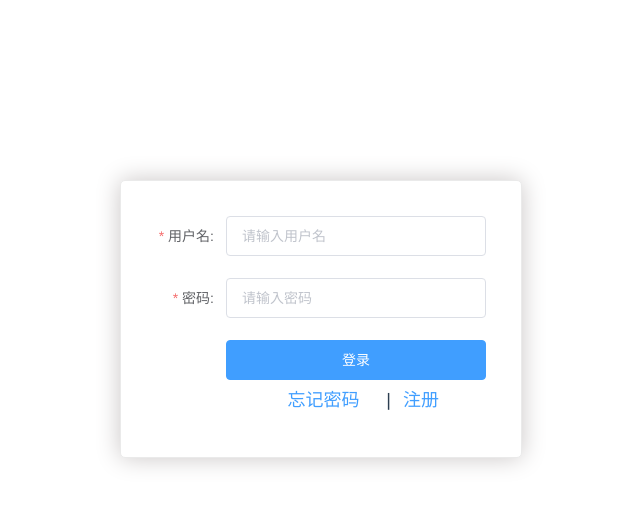
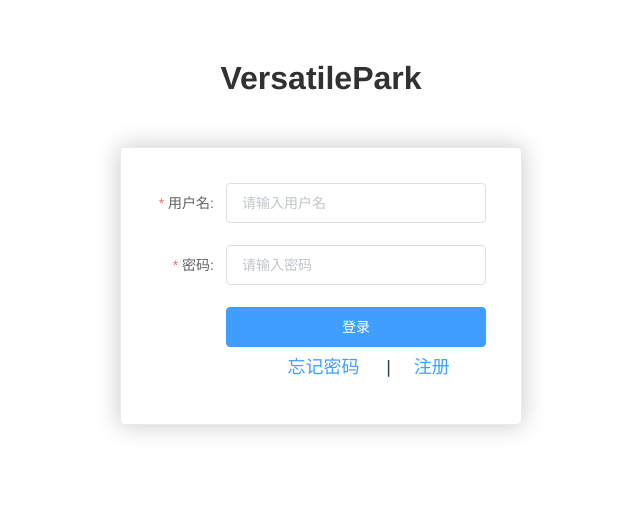
Before and after one commit to htg731115/VersatilePark-web, a Vue app: page / in a window 1280 px wide. Shown: the top 506 px of the page, without its empty margins (319-959 px from the left). Built offline with nearby package versions, Linux system fonts and the light colour scheme.

Commit message:
添加组件的方法

```diff
--- a/src/pages/Index.vue
+++ b/src/pages/Index.vue
@@ -1,9 +1,11 @@
 <template>
-<!--背景图-->
+
 <div id="app">
-<!--login框，表单+tab标签页的组合-->
-  <div class="animated  zoomInDown">
-    <el-form :model="LoginForm" :rules="rules" ref = "AccountForm"  class = "demo-ruleForm login-container" label-width="70px">
+  <h1  class="animated tada delay-3s">
+    VersatilePark
+  </h1>
+  <div class="animated  zoomInDown ">
+    <el-form :model="LoginForm" :rules="rules" ref = "LoginForm"  class = "login-container" label-width="70px">
       <el-form-item label="用户名:" prop="name">
         <el-input v-model="LoginForm.name" placeholder="请输入用户名"></el-input>
       </el-form-item>
@@ -12,18 +14,17 @@
       </el-form-item>
       <el-form-item >
         <el-row >
-          <el-col ><el-button class=submit type="primary" v-on:click="submit" :loading="loading"> 登录</el-button></el-col>
+          <el-col ><el-button class=submit type="primary" v-on:click="submit(LoginForm)" :loading="loading"> 登录</el-button></el-col>
         </el-row>
-        <el-row  class=bottomLink>
+        <el-row  class="bottomLink">
           <el-col :span="8" :offset="5" >
             <a href="Forget">忘记密码</a></el-col>
           <el-col  :span="2" :offset="1" >|</el-col>
-          <el-col  :span="4">
-              <a href="bai" >注册</a></el-col>
+          <el-col  :span="4" :offset="1" >
+              <a href="bai">注册</a></el-col>
         </el-row>
       </el-form-item>
     </el-form>
-
   </div>
 </div>
 
@@ -36,6 +37,8 @@ export default {
     return {
       seen:false,
       loading:false,
+      Remessage:"",
+      remember:true,
       LoginForm:{
         name:'',
         password:'',
@@ -48,34 +51,29 @@ export default {
     }
   },
   methods:{
-    submit:function()
+    submit:function(LoginForm)
     {
+      this.$refs.LoginForm.validate((valid) => {
+        if (valid) {
           this.loading=true
-    this.$ajax.post('api/login',{
+          this.$ajax.post('api/addUser',{
             name:this.LoginForm.name,
             password:this.$md5(this.LoginForm.password)
-    }
-  ).then(response => {
+          }).then(response => {
         // success callback
           setTimeout(() => {
-                this.loading = false;
-            }, 500)
+                    this.loading = false}, 500)
           if(response.data==true)
-    {
+            this.Remessage="登录成功了"
+          else
+            this.Remessage="登录失败,密码错误"
           this.$notify({
           tittle:'警告',
-      message:"登录成功了",
+          message:this. Remessage,
           type:'warning'
-    });}
-    else{
-      this.$notify({
-      tittle:'警告',
-      message:"登录失败",
-      type:'warning'
-    })}
-    console.log(response.data)
+          });
+          console.log(this.Remessage);
           }, response => {
-
         // error callback
           this.$notify({
           tittle:'警告',
@@ -84,7 +82,11 @@ export default {
           });
           })
 
-
+        }
+        else {
+          console.log("bad")
+        }
+      })
     }
   }
 }
@@ -109,7 +111,7 @@ export default {
     border-radius: 5px;
     -moz-border-radius: 5px;
     background-clip: padding-box;
-    margin: 180px auto;
+    margin: 50px auto;
     width: 330px;
     padding: 35px 35px 15px 35px;
     background: #fff;
@@ -126,5 +128,7 @@ a{
 a:hover{
     text-decoration:underline;
 }
-
+h1{
+  color: #303133;
+}
 </style>
```
Lines whose indentation alone changed are shown as unchanged.
